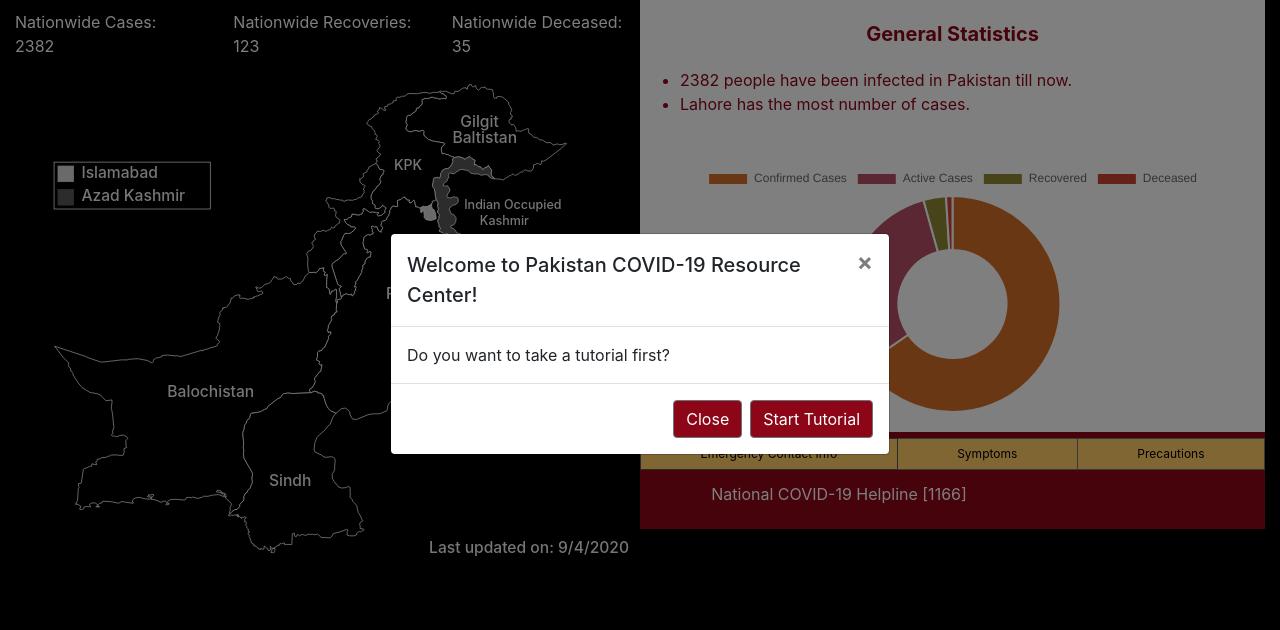
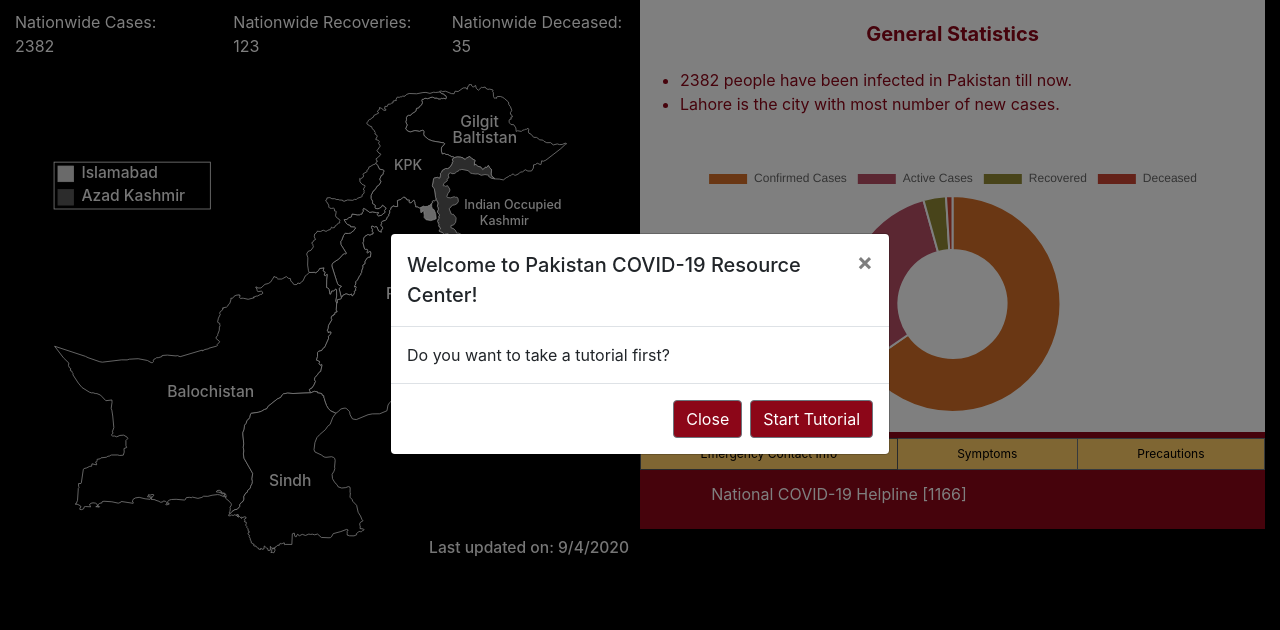
Before and after one commit to atifmehmood53/Habib_university_COVID19_Dashboard, a Django app: page / in a window 1280 px wide. Shown: the part 56-686 px from the top of the page. Run offline with Django 3.2, Linux system fonts and the light colour scheme; data comes from the database, SQL or seed files in the repository; some libraries are stand-ins or nearby versions.

Commit message:
fixed front end bugs

```diff
--- a/mainapp/static/mainapp/js/script.js
+++ b/mainapp/static/mainapp/js/script.js
@@ -290,7 +290,7 @@ function national_donut_data(){
 	document.getElementById('total-recoveries').innerHTML = recovered_sum;
 	document.getElementById('total-deaths').innerHTML = deceased_sum;
 	total_infected.textContent = new_data[0] + " people have been infected in Pakistan till now.";
-    most_infected_city.textContent = "Lahore has the most number of cases.";
+    most_infected_city.textContent = "Lahore is the city with most number of new cases.";
 
 	return new_data
 }
@@ -351,7 +351,7 @@ function popup(e) {
     var province;
 	var province_data;
 
-    console.log(last_selected_zone)
+    //console.log(last_selected_zone)
 
 	/* if (tooltip.style.display == "block") {
 		tooltip.style.display = "none"
@@ -371,7 +371,7 @@ function popup(e) {
     }
 
     if (last_selected_zone == e.target.id) {
-        console.log("Deselecting " + last_selected_zone);
+        //console.log("Deselecting " + last_selected_zone);
         reset_to_default();
     }
 
@@ -382,7 +382,7 @@ function popup(e) {
             province = "Punjab";
 			province_data = global_data.Punjab;
             total_infected.textContent = province_data[province_data.length - 1].total_tested_positive + " people have been infected in Punjab till now.";
-            most_infected_city.textContent = province_data[province_data.length - 1].most_infected_city + " has the most number of cases.";
+            most_infected_city.textContent = province_data[province_data.length - 1].most_infected_city + " is the city with most number of new cases.";
             center_list.style.listStyleType = 'disc';
             center_1.textContent = "Benazir Bhutto Hospital, Rawalpindi [(051) 9290301]";
             center_2.textContent = "Services Hospital, Lahore [(042) 99203402]";
@@ -396,7 +396,7 @@ function popup(e) {
             province = "Sindh";
 			province_data = global_data.Sindh;
             total_infected.textContent = province_data[province_data.length - 1].total_tested_positive + " people have been infected in Sindh till now.";
-            most_infected_city.textContent = province_data[province_data.length - 1].most_infected_city + " has the most number of cases.";
+            most_infected_city.textContent = province_data[province_data.length - 1].most_infected_city + " is the city with most number of new cases.";
 
             center_list.style.listStyleType = 'disc';
             center_1.textContent = "Aga Khan University Hospital, Karachi [021-111-911-911]";
@@ -436,7 +436,7 @@ function popup(e) {
 			}
 			//console.log(province_data)
             total_infected.textContent = province_data[province_data.length - 1].total_tested_positive + " people have been infected in KPK till now.";
-            most_infected_city.textContent = province_data[province_data.length - 1].most_infected_city + " has the most number of cases.";
+            most_infected_city.textContent = province_data[province_data.length - 1].most_infected_city + " is the city with most number of new cases.";
 
             center_list.style.listStyleType = 'disc';
             center_1.textContent = "Bacha Khan Medical Complex, Swabi [(0938) 280214]";
@@ -452,7 +452,7 @@ function popup(e) {
             province = "Azad Kashmir";
 			province_data = global_data.AJK;
             total_infected.textContent = province_data[province_data.length - 1].total_tested_positive + " people have been infected in Azad Kashmir till now.";
-            most_infected_city.textContent = province_data[province_data.length - 1].most_infected_city + " has the most number of cases.";
+            most_infected_city.textContent = province_data[province_data.length - 1].most_infected_city + " is the city with most number of new cases.";
 
             center_list.style.listStyleType = 'disc';
             center_1.textContent = "Abbas Institute of Medical Sciences, Muzzaffarabad [(058224) 39306]";
@@ -470,7 +470,7 @@ function popup(e) {
             province = "Islamabad";
 			province_data = global_data.ICT;
             total_infected.textContent = province_data[province_data.length - 1].total_tested_positive + " people have been infected in Islamabad till now.";
-            most_infected_city.textContent = province_data[province_data.length - 1].most_infected_city + " has the most number of cases.";
+            most_infected_city.textContent = province_data[province_data.length - 1].most_infected_city + " is the city with most number of new cases.";
 
             center_list.style.listStyleType = 'none';
             center_1.textContent = "Pakistan Institute of Medical Sciences (PIMS), Islamabad [(051) 9261170]";
@@ -486,7 +486,7 @@ function popup(e) {
             province = "Gilgit-Baltistan";
 			province_data = global_data.GB;
             total_infected.textContent = province_data[province_data.length - 1].total_tested_positive + " people have been infected in Gilgit-Baltistan till now.";
-            most_infected_city.textContent = province_data[province_data.length - 1].most_infected_city + " has the most number of cases.";
+            most_infected_city.textContent = province_data[province_data.length - 1].most_infected_city + " is the city with most number of new cases.";
 
             center_list.style.listStyleType = 'disc';
             center_1.textContent = "Civil Hospital, Hunza [(051) 3920187]";
@@ -502,7 +502,7 @@ function popup(e) {
             province = "Balochistan";
 			province_data = global_data.Balochistan;
             total_infected.textContent = province_data[province_data.length - 1].total_tested_positive + " people have been infected in Balochistan till now.";
-            most_infected_city.textContent = province_data[province_data.length - 1].most_infected_city + " has the most number of cases.";
+            most_infected_city.textContent = province_data[province_data.length - 1].most_infected_city + " is the city with most number of new cases.";
 
             center_list.style.listStyleType = 'disc';
             center_1.textContent = "Red Crescent Hospital, Gwadar [(021) 35833973]";
@@ -513,7 +513,7 @@ function popup(e) {
             //updateData(donut_chart, zone_wise_donut_data[zones.BA]);
         }
 
-        console.log("Clicked! X: "+e.pageX+" Y: "+e.pageY);
+        //console.log("Clicked! X: "+e.pageX+" Y: "+e.pageY);
 
         var selected_province = document.getElementById(e.target.id);
 
@@ -572,7 +572,7 @@ function update_timeSeries(chart, data){
 	chart.update();
 }
 function update_donutData(chart, data) {
-    console.log("Updating donut chart")
+    //console.log("Updating donut chart")
 	//console.log(data)
 	new_data = [];
 	new_data.push(data[data.length - 1].total_tested_positive);
@@ -584,7 +584,7 @@ function update_donutData(chart, data) {
 }
 
 function updateData(chart, data, type) {
-    console.log("Updating chart")
+    //console.log("Updating chart")
 	if (type === 'donut'){
 		chart.data.datasets[0].data = data;
 	}
@@ -598,11 +598,11 @@ function updateData(chart, data, type) {
 }
 
 function reset_to_default() {
-    console.log("resetting...")
+    //console.log("resetting...")
 
     total_infected.textContent = a[0] + " people have been infected in Pakistan till now.";
 
-    most_infected_city.textContent = "Lahore has the most number of cases.";
+    most_infected_city.textContent = "Lahore is the city with most number of new cases.";
 
     center_list.style.listStyleType = 'none';
     center_1.textContent = "";
@@ -621,7 +621,7 @@ function reset_to_default() {
     document.getElementById('PK-AK').style.fill = '#585858';
 
     last_selected_zone = "PK";
-    console.log("Reset complete");
+    //console.log("Reset complete");
 }
 
 function highlight(e) {
@@ -665,9 +665,9 @@ function highlight_release(e) {
 }
 
 function expand_buttons(e){
-    console.log("EXPAND BUTTONS CALLED");
-    console.log(e.target.id);
-	console.log(data);
+    //console.log("EXPAND BUTTONS CALLED");
+    //console.log(e.target.id);
+	//console.log(data);
     selected_expansion_button = document.getElementById(e.target.id);
 
 	var emergency_content = document.getElementById("emergency_content");
@@ -811,7 +811,7 @@ trend_slider.oninput = function() {
 		}
 	}
 	else if (val < prev_val){
-		console.log(prev_val, val);
+		//console.log(prev_val, val);
 		for (var i = 0; i < b.length; i++){
 			for (var j = prev_val; j > val; j--){
 				copy_b[i].unshift(b[i][j])
--- a/mainapp/templates/mainapp/pages/index.html
+++ b/mainapp/templates/mainapp/pages/index.html
@@ -207,7 +207,7 @@
                 </div>
                 <ul id="general-stats">
                   <li id="total-infected">people have been infected in Pakistan till now.</li>
-                  <li id="most-infected-city">Lahore has the most number of cases.</li>
+                  <li id="most-infected-city">Lahore is the city with most number of new cases.</li>
                 </ul>
               </div>
             </div>
@@ -351,7 +351,7 @@
                     <span><strong>Data Collection Team: </strong></span><br>
                     <span>Amna Shoaib</span><br>
                     <span>Maaheen Chandna</span><br>
-					<span>Kabir Kumar</span>
+					<span>Kabir Kumar</span><br>
 					<span>Syed Hasan Faaz Abidi</span>
                   </div>
                   <div class="col-lg-2 col-md-2 col-sm-4 col-xs-4 contributors-content">
```
